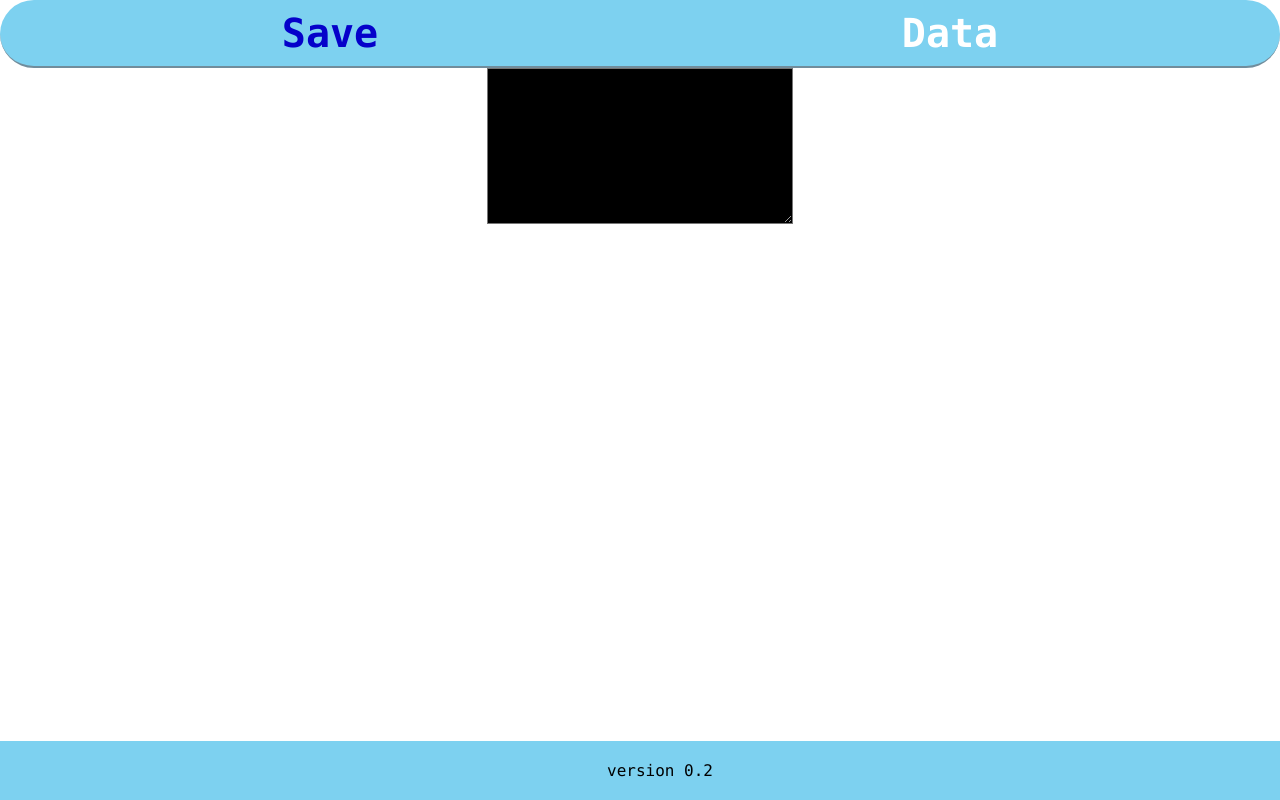
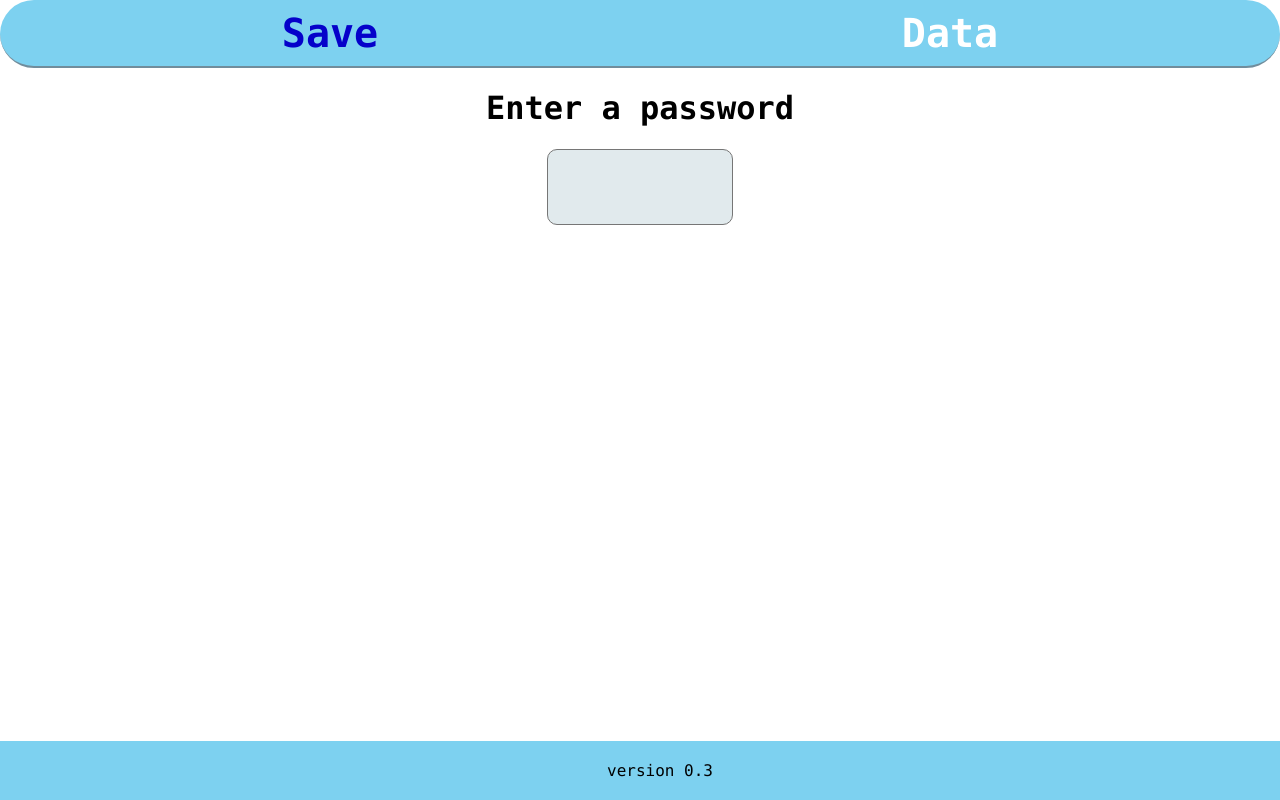
Before and after one commit to jak0sz/my-website, a plain HTML site: page data.html in a window 1280 px wide. Drawn offline with Linux system fonts and the light colour scheme.

Commit message:
version 0.3

```diff
--- a/data.html
+++ b/data.html
@@ -15,6 +15,11 @@
             </div>
         </div>
 
+        <header>
+            <h1>Enter a password</h1>
+        </header>
+
+
         <div>
             <textarea id = "passwordBox"></textarea>
         </div>
@@ -23,7 +28,9 @@
 
 
 
-        <footer> version 0.2</footer>
+
+
+        <footer>version 0.3</footer>
 
     </body>
 </html>
--- a/style.css
+++ b/style.css
@@ -27,7 +27,9 @@ h1 {
 
 .savebutton{
     display: inline-block;
+    background-color:#7DD1F0;
     width: 450px;
+    height: 30px;
     cursor: pointer;
     border: 2px solid rgb(206, 206, 214);
     border-radius: 5px;
@@ -83,8 +85,13 @@ footer{
 }
 
 #passwordBox {
-  background-color: black;
-  color: white;
-  width: 300px;
-  height: 150px;
+    text-align: center;
+    font-size: 60px;
+    resize: none;
+    background-color:#dae5e9cb;
+    color: black;
+    width: 180px;
+    height: 70px;
+    border-radius: 10px;
+    text-transform: uppercase;
 }
```
Also changed, not shown: index.html (+2 -2 lines).
